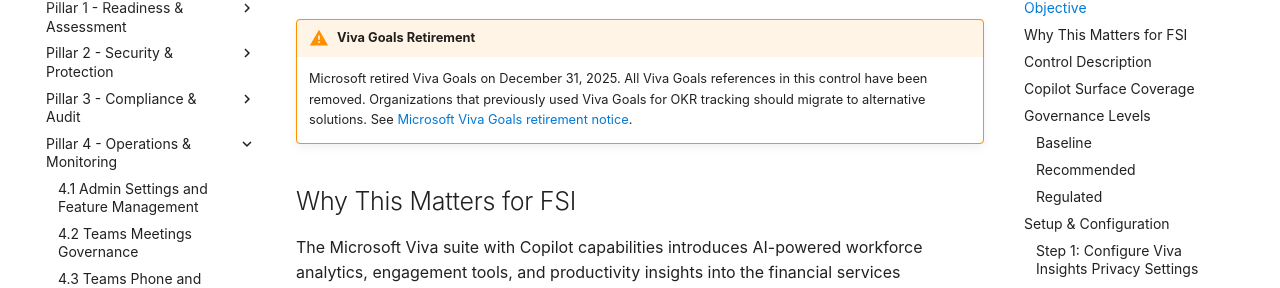
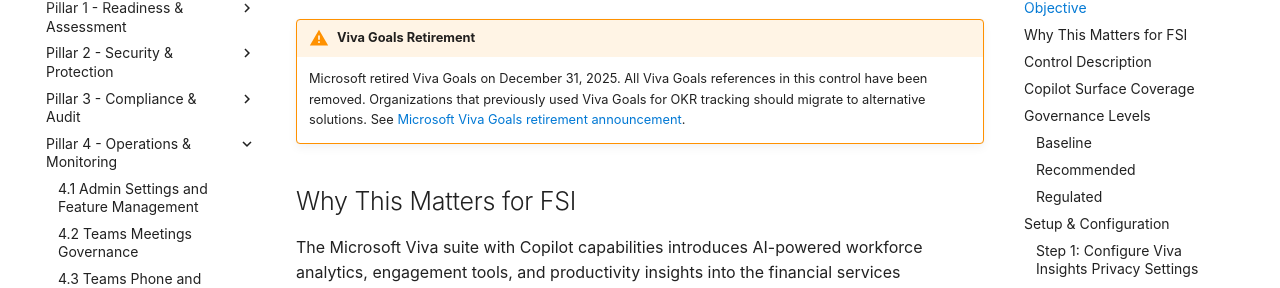
Before and after one commit to judeper/FSI-CopilotGov, an MkDocs documentation site: the page built from docs/controls/pillar-4-operations/4.4-viva-suite-governance.md, in a window 1280 px wide and 900 px high, scrolled down 464 px. Shown: the part 148-436 px from the top of the window. Built offline with MkDocs 1.6.1 and Material for MkDocs 9.7.7, drawn with Linux system fonts in a browser that asks for light colours; comment, search, counter and statistics services are not loaded.

Commit message:
fix: extend citation fixes to framework, playbooks, and reference docs; fix broken Viva Goals link
- Extended GLBA §501(b), SOX §§302/404, and OCC citation fixes to 16 additional
  files in docs/framework/, docs/playbooks/, docs/reference/, and README.md
- Fixed broken Viva Goals retirement link (pre-existing 404) in Control 4.4
  to correct Microsoft Learn URL

Co-authored-by: Copilot <223556219+Copilot@users.noreply.github.com>

```diff
--- a/docs/controls/pillar-4-operations/4.4-viva-suite-governance.md
+++ b/docs/controls/pillar-4-operations/4.4-viva-suite-governance.md
@@ -13,7 +13,7 @@
 Establish governance controls for Microsoft 365 Copilot across the Viva suite -- including Viva Insights, Viva Engage, Viva Learning, and Viva Pulse -- to address employee privacy protections, data aggregation limits, manager access boundaries, and appropriate use of AI-driven workforce analytics within regulated financial services environments.
 
 !!! warning "Viva Goals Retirement"
-    Microsoft retired Viva Goals on December 31, 2025. All Viva Goals references in this control have been removed. Organizations that previously used Viva Goals for OKR tracking should migrate to alternative solutions. See [Microsoft Viva Goals retirement notice](https://learn.microsoft.com/viva/goals/viva-goals-retirement).
+    Microsoft retired Viva Goals on December 31, 2025. All Viva Goals references in this control have been removed. Organizations that previously used Viva Goals for OKR tracking should migrate to alternative solutions. See [Microsoft Viva Goals retirement announcement](https://learn.microsoft.com/en-us/viva/goals/goals-retirement).
 
 ## Why This Matters for FSI
 
```
